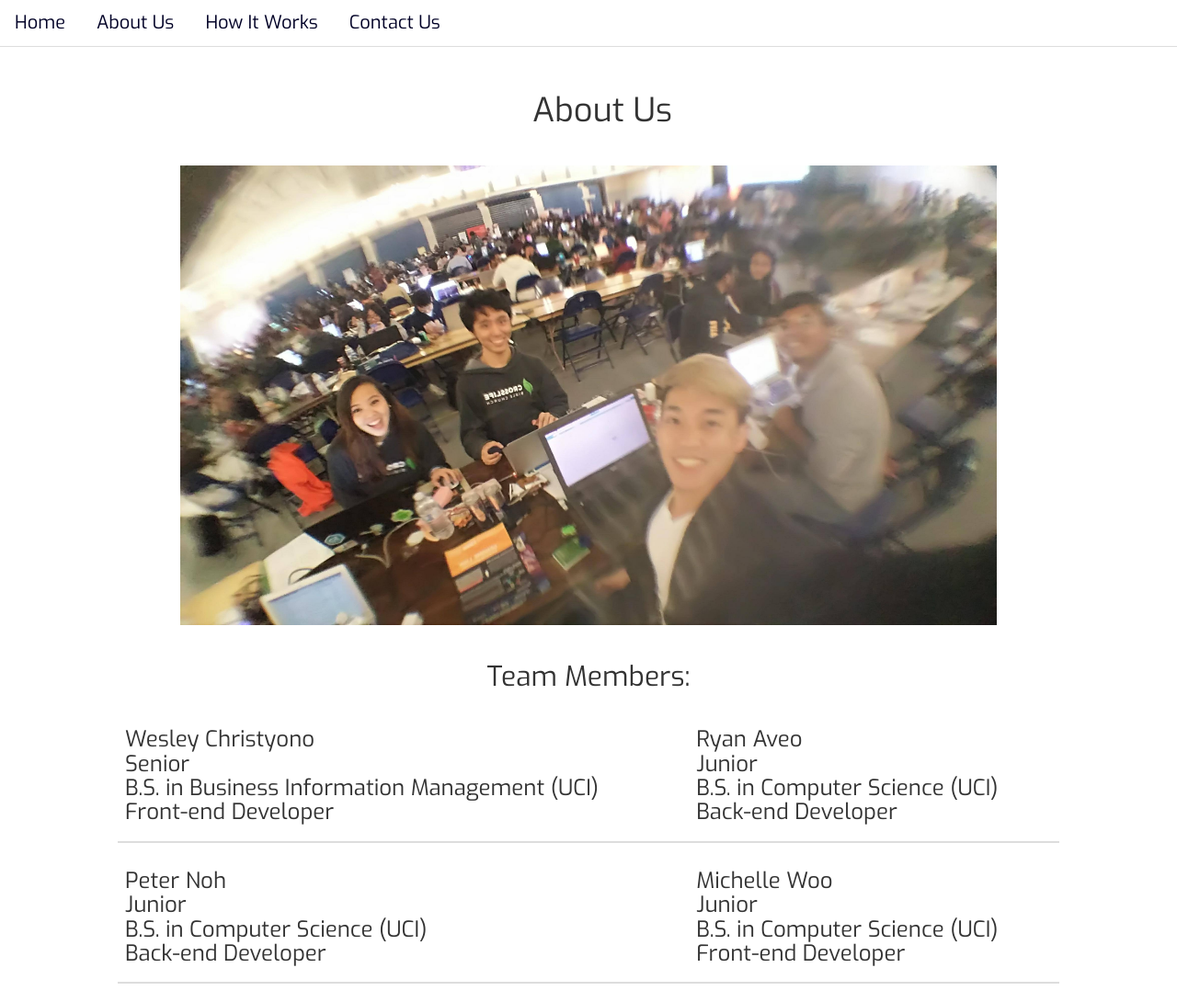
After one commit to michellewoohoo/SDHacks, a Flask app: template templates/aboutus.html in a window 1280 px wide. The commit adds this page. Shown: the whole page at 92% size. Run offline with Flask 2, Linux system fonts and the light colour scheme; the template is opened without the code that fills it, so the values that code supplies are empty; some libraries are stand-ins or nearby versions.

Commit message:
Added about us tab

```diff
--- a/templates/style.css
+++ b/static/styles/style.css
@@ -123,3 +123,21 @@ html{
     float:right;
 
 }
+
+.about-content img{
+    margin:auto 0;
+    height:500px;
+    weight:500px
+}
+
+.about-content h1{
+    padding-left:30px;
+    padding-top:30px;
+    padding-bottom:30px;
+    text-align:center
+}
+
+.about-content .col-4{
+    width:300px
+
+}
--- /dev/null
+++ b/templates/aboutus.html
@@ -0,0 +1,67 @@
+<!DOCTYPE html>
+<html lang="en">
+    <head>
+        <meta charset="UTF-8">
+        <meta name="viewport" content="width=device-width, initial-scale=1.0">
+
+        <title> FitYourJeans </title>
+
+
+        <link href="https://fonts.googleapis.com/css?family=Exo|Pacifico" rel="stylesheet">
+        <link rel="stylesheet" href="https://maxcdn.bootstrapcdn.com/bootstrap/3.3.7/css/bootstrap.min.css">
+        <link rel="stylesheet" href="../static/styles/style.css" type="text/css">
+        <link rel="stylesheet" href="http://cdn.jsdelivr.net/animatecss/2.1.0/animate.min.css">
+    </head>
+    <body>
+            <ul class="nav nav-tabs">
+                    <li><a href="home.html">Home</a></li>
+                    <li><a href="aboutus.html">About Us</a></li>
+                    <li><a href="#">How It Works</a></li>
+                    <li><a href="#">Contact Us</a></li>
+            </ul>
+            <div class="about-content">
+            <h1 >About Us</h1>
+            <center> <img src="pictures/group.jpg"></center>
+            <h2 style="text-align:center;padding-top:20px;"> Team Members:</h2>
+
+
+            <!-- <div class="row">
+                    <div class="col"><h3>Wesley Christyono<br>Senior<br>B.S. in Business Information Management (UCI) <br> Front-end Developer</h3></div>
+                    <div class="col"><h3>Ryan Aveo<br>Junior<br>B.S. in Computer Science (UCI) <br> Back-end Developer</h3></div>
+                    <div class="w-100"></div>
+                    <div class="col"><h3>Peter Noh<br>Junior<br>B.S. in Computer Science (UCI) <br> Back-end Developer</h3></div>
+                    <div class="col"><h3>Michelle Woo<br>Junior<br>B.S. in Computer Science (UCI) <br> Front-end Developer</h3></div>
+            </div>
+             -->
+            <center>
+            <table class="table" style="width:80%; ">
+                    <thead>
+                      <tr>
+                        <th><h3>Wesley Christyono<br>Senior<br>B.S. in Business Information Management (UCI) <br> Front-end Developer</h3></th>
+                        <th><h3>Ryan Aveo<br>Junior<br>B.S. in Computer Science (UCI) <br> Back-end Developer</h3></th>
+                    </tr>
+                    </thead>
+                    <thead>
+                            <tr>
+                            <th><h3>Peter Noh<br>Junior<br>B.S. in Computer Science (UCI) <br> Back-end Developer</h3></th>
+                            <th><h3>Michelle Woo<br>Junior<br>B.S. in Computer Science (UCI) <br> Front-end Developer</h3></th>
+                            </tr>
+
+                    </thead>
+            </table>
+            </center>
+
+            </div>
+
+
+
+
+
+
+
+
+
+       <script src="https://code.jquery.com/jquery-3.2.1.slim.min.js" integrity="sha384-KJ3o2DKtIkvYIK3UENzmM7KCkRr/rE9/Qpg6aAZGJwFDMVNA/GpGFF93hXpG5KkN" crossorigin="anonymous"></script>
+       <script src="https://cdnjs.cloudflare.com/ajax/libs/popper.js/1.12.3/umd/popper.min.js" integrity="sha384-vFJXuSJphROIrBnz7yo7oB41mKfc8JzQZiCq4NCceLEaO4IHwicKwpJf9c9IpFgh" crossorigin="anonymous"></script>
+    </body>
+</html>
--- a/templates/home.html
+++ b/templates/home.html
@@ -9,13 +9,13 @@
 
         <link href="https://fonts.googleapis.com/css?family=Exo|Pacifico" rel="stylesheet">
         <link rel="stylesheet" href="https://maxcdn.bootstrapcdn.com/bootstrap/3.3.7/css/bootstrap.min.css">
-        <link rel="stylesheet" href="style.css" type="text/css">
+        <link rel="stylesheet" href="../static/styles/style.css" type="text/css">
         <link rel="stylesheet" href="http://cdn.jsdelivr.net/animatecss/2.1.0/animate.min.css">
     </head>
     <body>
             <ul class="nav nav-tabs">
-                    <li class="dn active animated fadeIn"><a href="#">Home</a></li>
-                    <li class ="da animated fadeIn"><a href="#">About Us</a></li>
+                    <li class="dn active animated fadeIn"><a href="home.html">Home</a></li>
+                    <li class ="da animated fadeIn"><a href="aboutus.html">About Us</a></li>
                     <li class ="dg animated fadeIn"><a href="#">How It Works</a></li>
                     <li class ="dr animated fadeIn"><a href="#">Contact Us</a></li>
 
--- a/templates/results.html
+++ b/templates/results.html
@@ -9,13 +9,13 @@
 
         <link href="https://fonts.googleapis.com/css?family=Exo|Pacifico" rel="stylesheet">
         <link rel="stylesheet" href="https://maxcdn.bootstrapcdn.com/bootstrap/3.3.7/css/bootstrap.min.css">
-        <link rel="stylesheet" href="style.css" type="text/css">
+        <link rel="stylesheet" href="../static/styles/style.css" type="text/css">
         <link rel="stylesheet" href="http://cdn.jsdelivr.net/animatecss/2.1.0/animate.min.css">
     </head>
     <body>
             <ul class="nav nav-tabs">
                     <li><a href="home.html">Home</a></li>
-                    <li><a href="#">About Us</a></li>
+                    <li><a href="aboutus.html">About Us</a></li>
                     <li><a href="#">How It Works</a></li>
                     <li><a href="#">Contact Us</a></li>
             </ul>
```
Also changed, not shown: static/styles/dna.png (renamed from templates/dna.png), templates/pictures/group.jpg (added).
